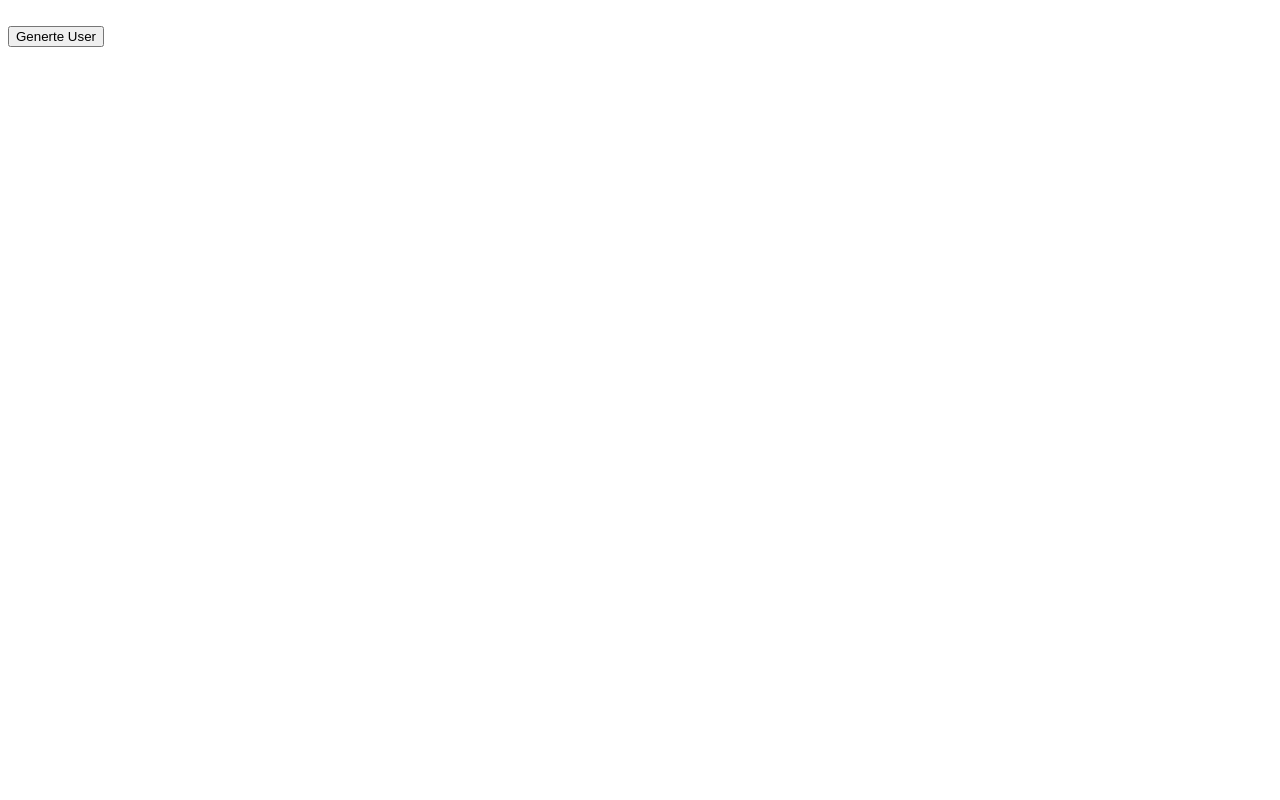
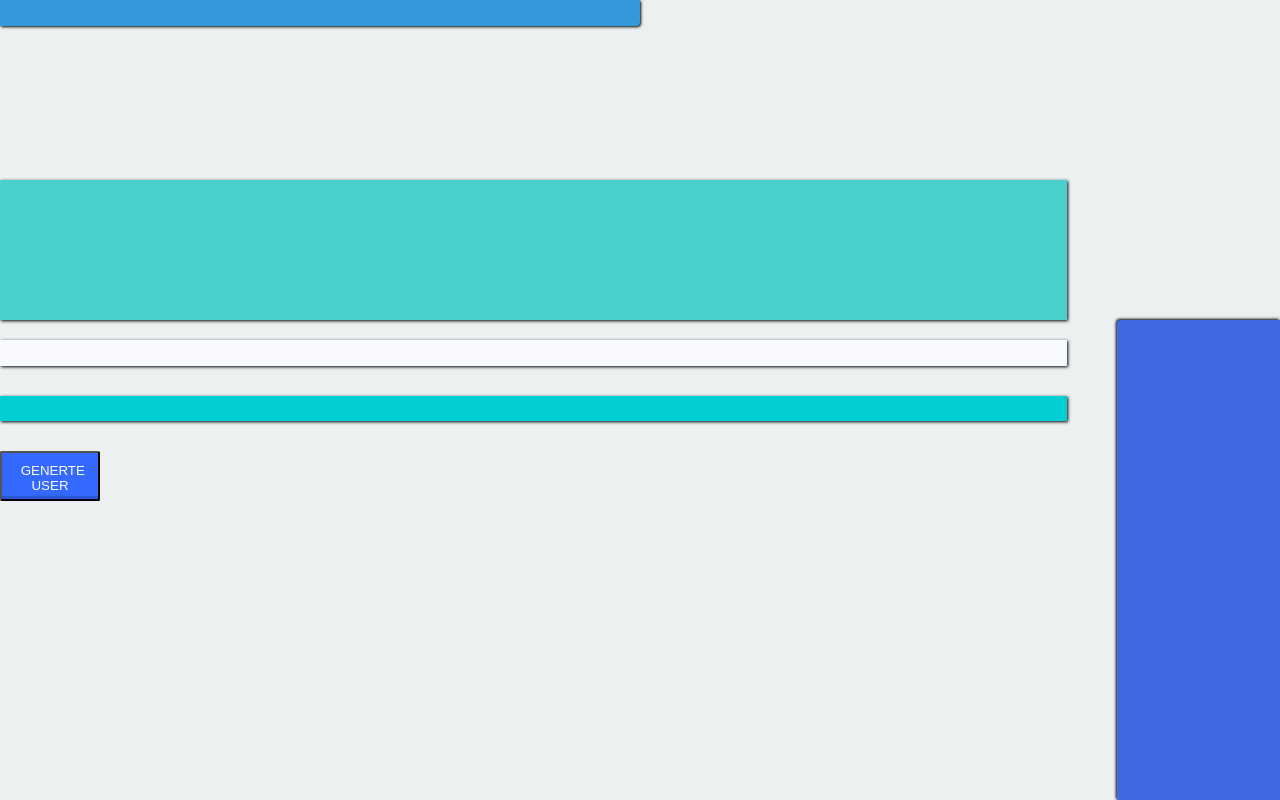
Before and after one commit to amitbasat2212/Random-User-Page-Generator, a website: page src/index.html in a window 1280 px wide. Drawn offline with nearby package versions, Linux system fonts and the light colour scheme.

Commit message:
adding the css of the project for the page

```diff
--- a/src/index.html
+++ b/src/index.html
@@ -10,14 +10,16 @@
     <title>Document</title>
 </head>
 <body>
-    <div class="allPage">
+  <div class="allPage">
         <div class="header">
 
         </div>
-
         <div class="partMainQuote">
 
         </div>
+
+     <div class="ContentSection">
+
         <div class="partMainPockimon">
 
         </div>
@@ -25,51 +27,51 @@
 
         </div>
 
-        <div class="partMainFriendsSection">
+
+        <button id="generete">Generte User</button>
+
+    </div>
+        <div class="SectionOfUserFriends">
 
         </div>
-</div>
-
-    <div class="SectionOfUserFriends">
-
     </div>
 
-    <button id="generete">Generte User</button>
+
     <script id="userMain-template" type="text/x-handlebars-template">
         <img src="{{object.img}}" class="profileImage">
-        <p class="nameUser">{{object.FirstName}} {{object.LastName}}</p>
-        <p class="StateAndCity">{{object.state}}, {{object.city}}</p>
+        <p class="userContent">{{object.FirstName}} {{object.LastName}}</p><br>
+        <p class="userContent">{{object.state}}, {{object.city}}</p>
 
     </script>
 
     <script id="Quote-template" type="text/x-handlebars-template">
-        <div id="" class="card">
+
               <p class="favorite">Favorite Quote</p>
               <p class="Quote"> <q>{{object.quote}}</q></p>
-         </div>
+
 
      </script>
 
      <script id="pockimon-template" type="text/x-handlebars-template">
-        <div id="" class="card">
+
               <img  srcset="{{object.image}}">
               <p class="NamePockimon">favorite pockimon: {{object.name}}</p>
-         </div>
+
 
      </script>
 
      <script id="backon-template" type="text/x-handlebars-template">
-        <div id="" class="card">
+
              <p>About Me</p>
               <p class="backonText">{{object.text}}</p>
-         </div>
+
 
      </script>
 
      <script id="friends-template" type="text/x-handlebars-template">
 
         {{#each object}}
-         <div class="NamePockimon">{{FirstName}} {{LastName}}</div>
+         <div class="friendsNames">{{FirstName}} {{LastName}}</div>
         {{/each}}
 
      </script>
--- a/src/render.ts
+++ b/src/render.ts
@@ -6,7 +6,6 @@ class Render{
     }
 
     RenderFriendsUser(users:User[] |Object){
-        console.log(users)
         this.RenderTheSourceAndTamplate('#friends-template',users,'.SectionOfUserFriends')
     }
 
--- a/src/style.css
+++ b/src/style.css
@@ -1,12 +1,132 @@
+
+* {
+    box-sizing: border-box;
+    margin: 0;
+    padding: 0;
+}
+
+body {
+    background-color: #ecf0f1;
+    font-family: 'Nunito', sans-serif;
+}
+
+.allPage{
+    height: 100vh;
+    display: grid;
+    grid-template-columns: 3fr 2fr 1fr;
+    grid-template-rows: 1fr 1fr 3fr;
+}
+
+.header{
+
+    align-self: start;
+    grid-row: 1;
+    grid-column: 1;
+    font-size: 25px;
+    background-color: #3498db;
+    padding: 1vmax;
+    box-shadow: 1px 1px 3px black;
+    border-bottom-right-radius: 4px;
 
 
-
-.header{
-    background-color: #3498DB;
-    display: inline-block;
 }
 
 .profileImage{
-    border-radius: 32px;
-    margin: 10px;
+    border-radius: 50%;
+    display: inline-block;
+    vertical-align: middle;
+    width: 100px;
+    height: 100px;
+
 }
+.userContent{
+    color:#E1EBEF;
+    vertical-align: middle;;
+
+}
+
+.ContentSection{
+    grid-row: 3;
+    grid-column:1 / 3;
+    display: grid;
+    grid-gap: 30px;
+    align-self: start;
+}
+
+.partMainQuote{
+    grid-row: 2;
+    grid-column:1 / 3;
+    font-size: 1.5vmax;
+    font-family: 'Indie Flower', cursive;
+    margin-top: 20px;
+    background-color: #48D1CC;
+    padding: 1vmax;
+    box-shadow: 1px 1px 3px black;
+
+}
+
+.favorite{
+    margin-top: 20px;
+    font-family: 'Nunito', sans-serif;
+    font-size: 1vmax;
+}
+
+.partMainPockimon{
+    display: grid;
+    font-size: 20px;
+    align-items: center;
+    grid-template-columns: 1fr 11fr;
+    margin-top: 20px;
+    background-color: ghostwhite;
+    padding: 1vmax;
+    box-shadow: 1px 1px 3px black;
+
+}
+
+.partMainbackonText{
+    background-color: #00CED1;
+    padding: 1vmax;
+    box-shadow: 1px 1px 3px black;
+    padding: 1vw;
+    font-size: 1vmax;
+}
+
+.SectionOfUserFriends{
+    grid-row: 3;
+    grid-column: 3;
+    background-color: #4169E1;
+    font-size: 24px;
+    color: #ecf0f1;
+    border-top-left-radius: 4px;
+    box-shadow: -1px -1px 3px black;
+    padding-left: 1vmax;
+    margin-left: 50px;
+
+}
+.friendsNames{
+    margin-top:15px ;
+    margin-bottom:30px ;
+}
+
+#generete{
+    display: inline-block;
+    padding:0.3em 1.2em;
+    width: 100px;
+    height: 50px;
+    padding:0.7em 1.4em;
+    margin:0 0.3em 0.3em 0;
+    border-radius:0.15em;
+    text-decoration:none;
+    text-transform:uppercase;
+    font-weight:400;
+    color:#FFFFFF;
+    background-color:#3369ff;
+    box-shadow:inset 0 -0.6em 0 -0.35em rgba(0,0,0,0.17);
+    text-align:center;
+    position:relative;
+
+}
+
+#generete:active{
+    top:0.1em;
+}
```
Also changed, not shown: build/render.js, 1 other file.
